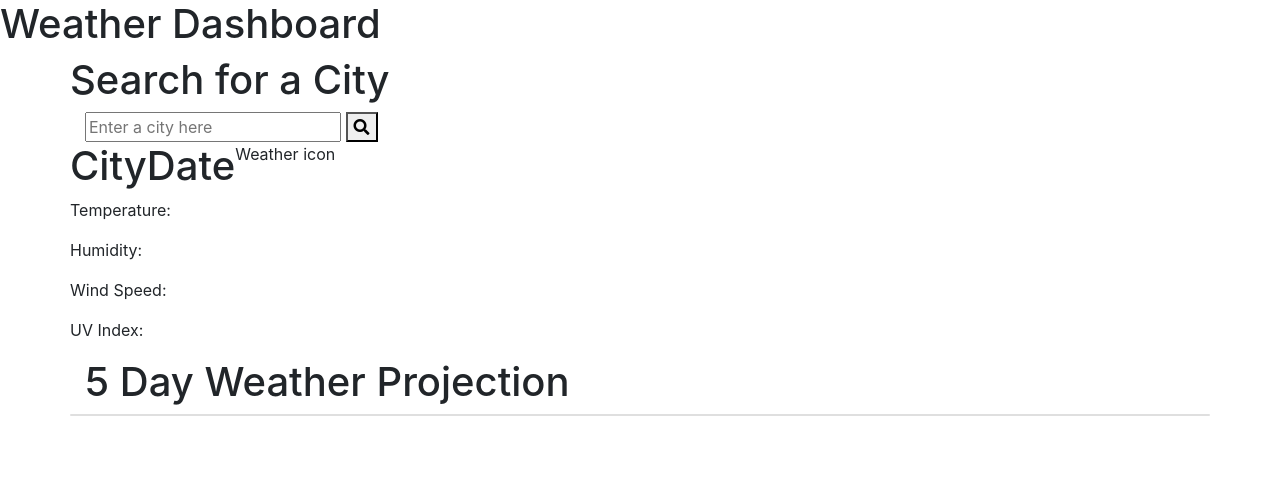
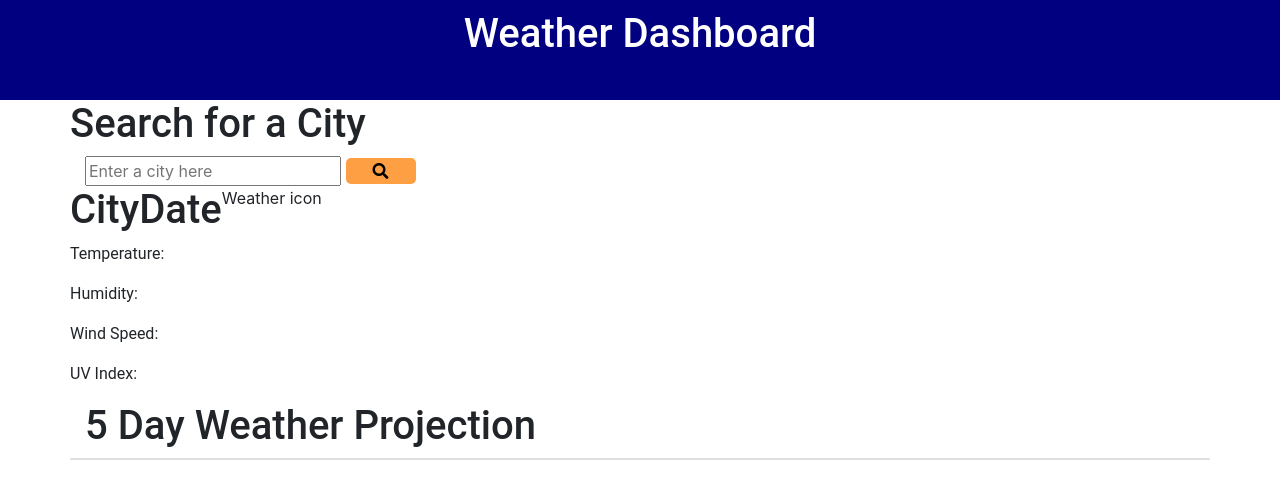
Before and after one commit to nguyenali/Weather-Dashboard, a plain HTML site: page index.html in a window 1280 px wide. Drawn offline with nearby package versions, Linux system fonts and the light colour scheme.

Commit message:
add style to button and header

```diff
--- a/index.html
+++ b/index.html
@@ -80,4 +80,6 @@
 
 
 </body>
+
+<script src="./script.js"></script>
 </html>
--- a/style.css
+++ b/style.css
@@ -5,3 +5,42 @@ body {
   height: 100%;
   margin: 0;
 }
+
+button{
+    transition-duration: .4s;
+    border: none;
+    border-radius: 5px;
+    background-color: #ff9f43;
+    height: auto;
+    width: 70px;
+}
+
+
+button:hover {
+    background-color: #feca57;
+}
+
+button:focus {
+    border: none;
+    outline-color: #b2bec3;
+
+}
+
+header {
+    background-color: navy;
+    color: white;
+    text-align: center;
+    height: 100px;
+    width: 100%;
+    font-size: xx-large;
+    margin-top: 0;
+}
+
+h1,h3,p,li {
+    font-family: 'Roboto', sans-serif;
+}
+
+header h1 {
+    margin: 0;
+    padding-top: 10px;
+}
```
